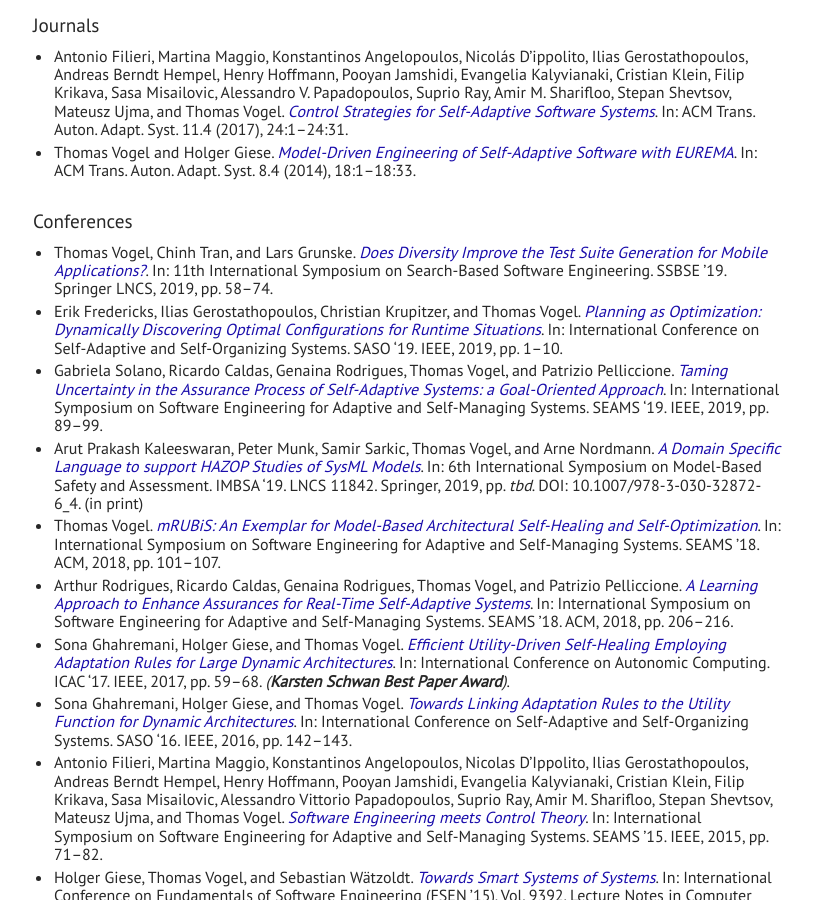
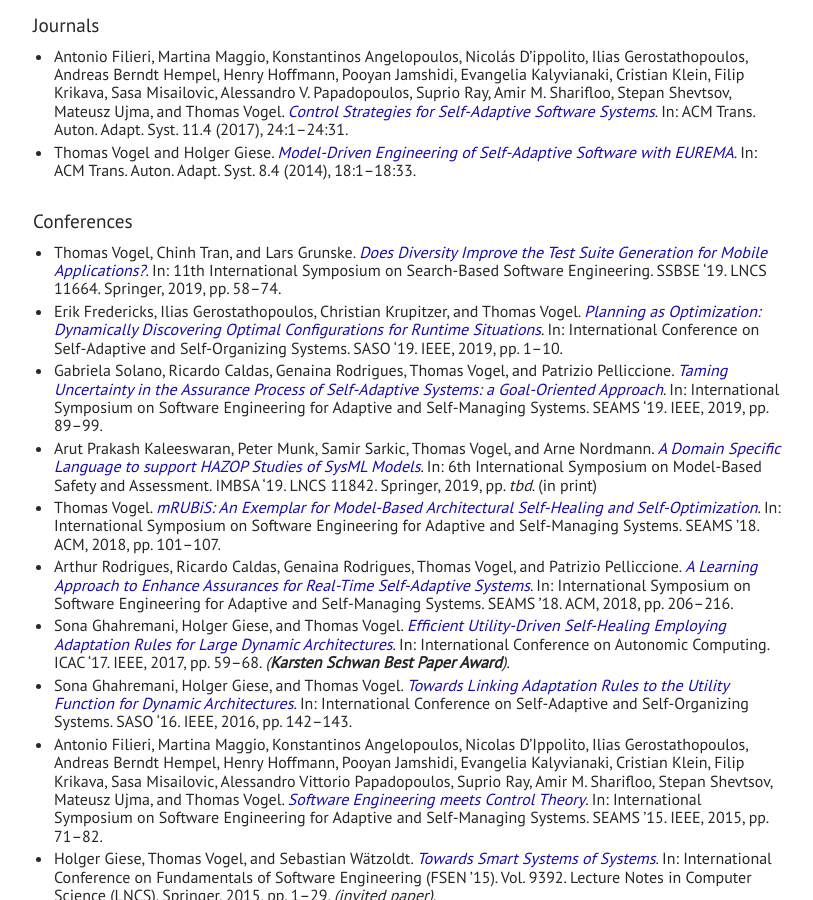
Before and after one commit to thomas-vogel/thomas-vogel.github.io, a Jekyll site: the page built from _pages/publications/type.md, in a window 1280 px wide and 900 px high, scrolled down 583 px. Shown: the whole window, without its empty margins (232-1045 px from the left). Built offline with Jekyll 4.4.1, drawn with Linux system fonts in a browser that asks for light colours.

Commit message:
Update news and corrected publications.

```diff
--- a/_pages/publications/type.md
+++ b/_pages/publications/type.md
@@ -35,10 +35,10 @@ A list of published (extended) abstracts is available [here](abstracts).
 
 ## Conferences
 
-* Thomas Vogel, Chinh Tran, and Lars Grunske. [_Does Diversity Improve the Test Suite Generation for Mobile Applications?_](2019-SSBSE). In: 11th International Symposium on Search-Based Software Engineering. SSBSE ’19. Springer LNCS, 2019, pp. 58--74.
+* Thomas Vogel, Chinh Tran, and Lars Grunske. [_Does Diversity Improve the Test Suite Generation for Mobile Applications?_](2019-SSBSE). In: 11th International Symposium on Search-Based Software Engineering. SSBSE '19. LNCS 11664. Springer, 2019, pp. 58--74.
 * Erik Fredericks, Ilias Gerostathopoulos, Christian Krupitzer, and Thomas Vogel. [_Planning as Optimization: Dynamically Discovering Optimal Configurations for Runtime Situations_](2019-SASO). In: International Conference on Self-Adaptive and Self-Organizing Systems. SASO '19. IEEE, 2019, pp. 1--10.
 * Gabriela Solano, Ricardo Caldas, Genaina Rodrigues, Thomas Vogel, and Patrizio Pelliccione. [_Taming Uncertainty in the Assurance Process of Self-Adaptive Systems: a Goal-Oriented Approach_](2019-SEAMS). In: International Symposium on Software Engineering for Adaptive and Self-Managing Systems. SEAMS '19. IEEE, 2019, pp. 89--99.
-* Arut Prakash Kaleeswaran, Peter Munk, Samir Sarkic, Thomas Vogel, and Arne Nordmann. [_A Domain Specific Language to support HAZOP Studies of SysML Models_](2019-IMBSA). In: 6th International Symposium on Model-Based Safety and Assessment. IMBSA '19. LNCS 11842. Springer, 2019, pp. _tbd_. DOI: 10.1007/978-3-030-32872-6_4. (in print)
+* Arut Prakash Kaleeswaran, Peter Munk, Samir Sarkic, Thomas Vogel, and Arne Nordmann. [_A Domain Specific Language to support HAZOP Studies of SysML Models_](2019-IMBSA). In: 6th International Symposium on Model-Based Safety and Assessment. IMBSA '19. LNCS 11842. Springer, 2019, pp. _tbd_. (in print)
 * Thomas Vogel. [_mRUBiS: An Exemplar for Model-Based Architectural Self-Healing and Self-Optimization_](2018-SEAMSa). In: International Symposium on Software Engineering for Adaptive and Self-Managing Systems. SEAMS ’18. ACM, 2018, pp. 101--107.
 * Arthur Rodrigues, Ricardo Caldas, Genaina Rodrigues, Thomas Vogel, and Patrizio Pelliccione. [_A Learning Approach to Enhance Assurances for Real-Time Self-Adaptive Systems_](2018-SEAMSb). In: International Symposium on Software Engineering for Adaptive and Self-Managing Systems. SEAMS ’18. ACM, 2018, pp. 206--216.
 * Sona Ghahremani, Holger Giese, and Thomas Vogel. [_Efficient Utility-Driven Self-Healing Employing Adaptation Rules for Large Dynamic Architectures_](2017-ICAC). In: International Conference on Autonomic Computing. ICAC '17. IEEE, 2017, pp. 59--68. _(**Karsten Schwan Best Paper Award**)_.
```
Also changed, not shown: _pages/publications/2019-SSBSE.md (+1 -1 lines), _pages/publications/index.md (+2 -2 lines), index.md (+1 -0 lines).
